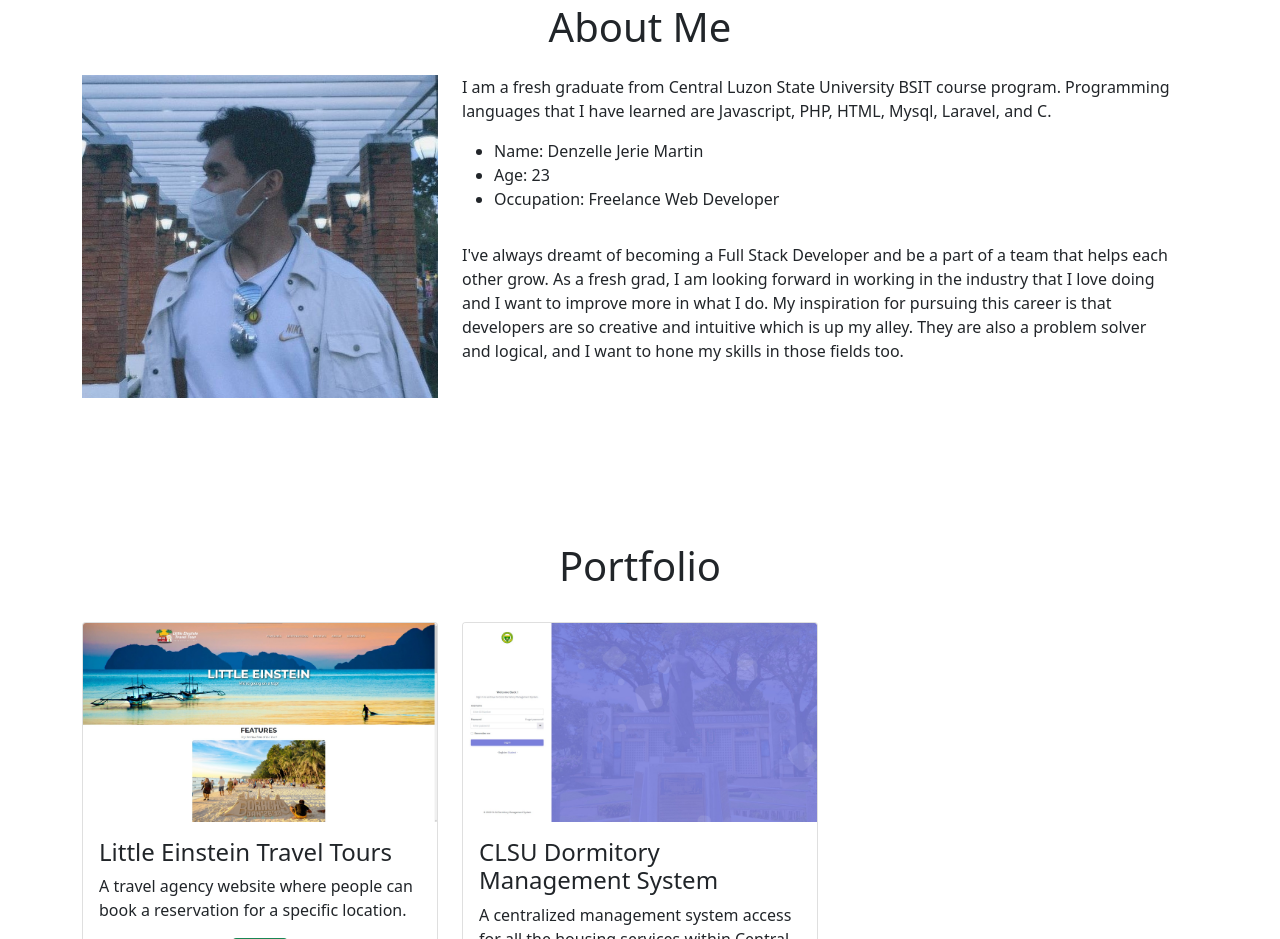
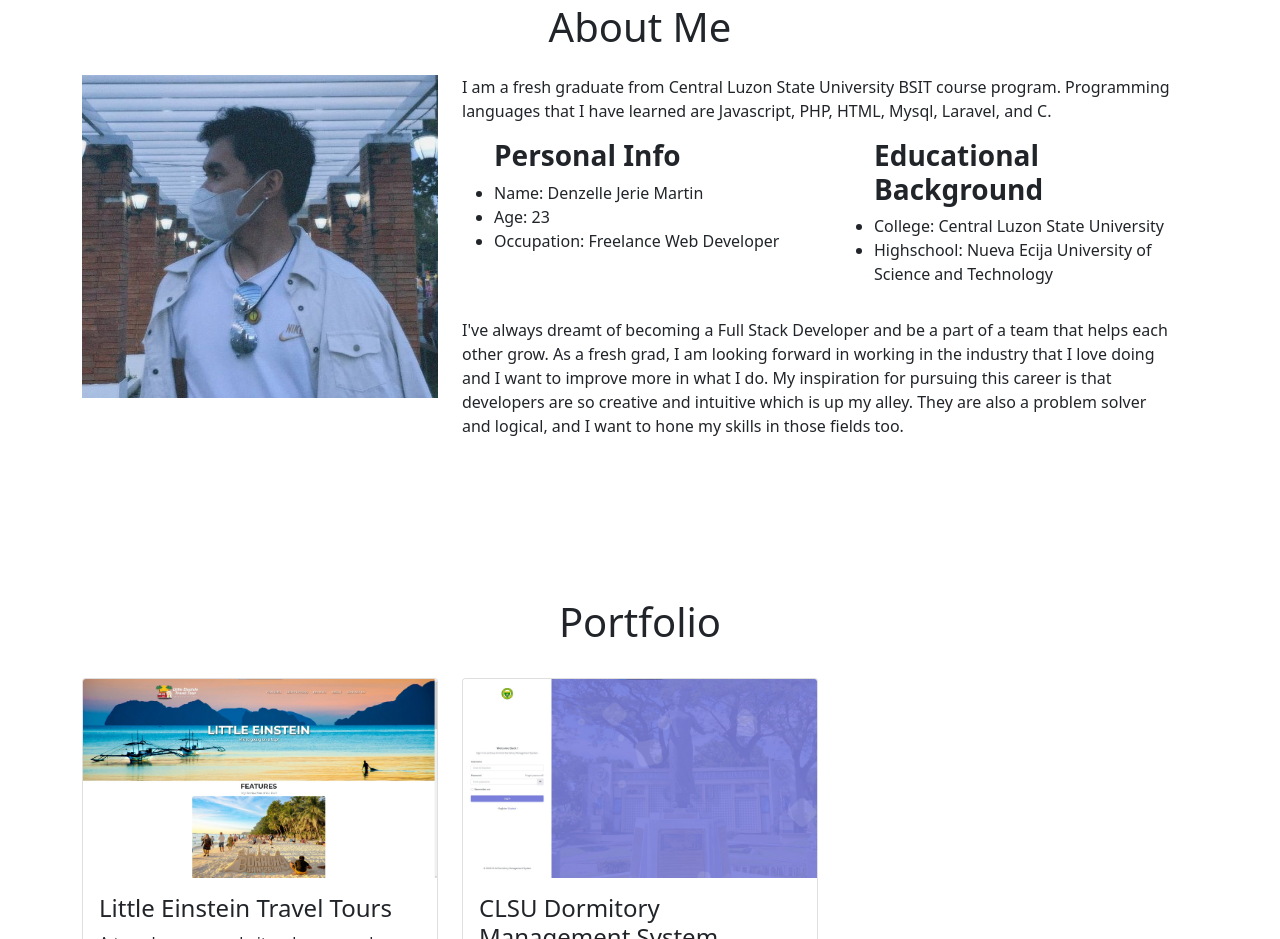
Before and after one commit to blitzwolf07/portfolio, a plain HTML site: page index.html in a window 1280 px wide. Shown: the part 973-1912 px from the top of the page. Drawn offline with nearby package versions, Linux system fonts and the light colour scheme.

Commit message:
Update index.html

```diff
--- a/index.html
+++ b/index.html
@@ -65,10 +65,17 @@
                     <div class="row mt-3">
                         <div class="col-md-6">
                             <ul>
+                                <h3><b>Personal Info</b></h3>
                                 <li>Name: Denzelle Jerie Martin</li>
                                 <li>Age: 23</li>
                                 <li>Occupation: Freelance Web Developer</li>
-
+                            </ul>
+                        </div>
+                        <div class="col-md-6">
+                            <ul>
+                                <h3><b>Educational Background</b></h3>
+                                <li>College: Central Luzon State University</li>
+                                <li>Highschool: Nueva Ecija University of Science and Technology</li>
                             </ul>
                         </div>
                     <div class="row mt-3">
```
